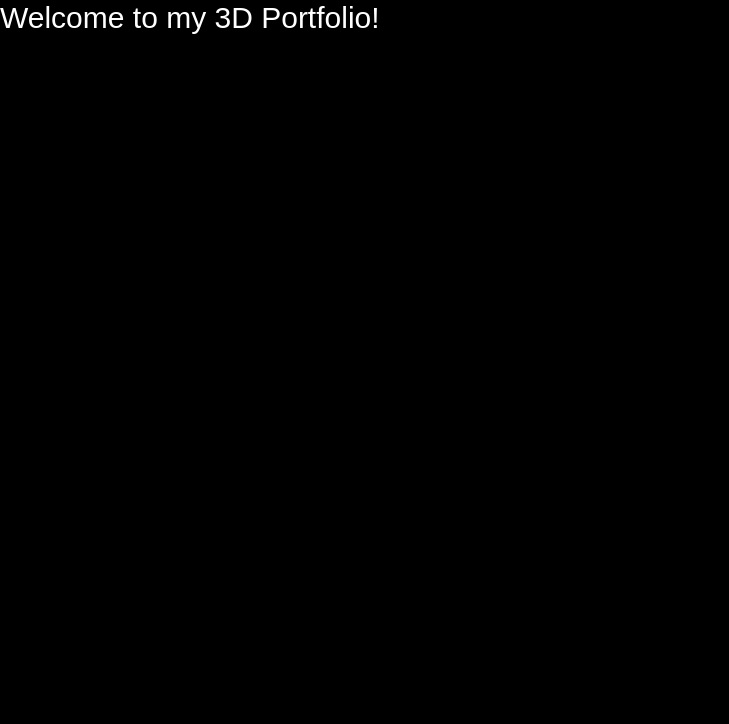
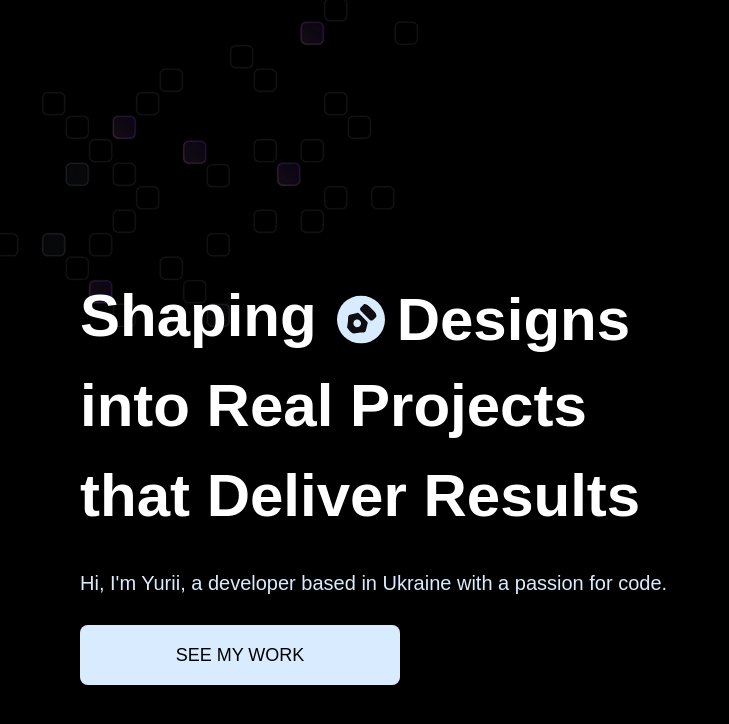
Before and after one commit to whoisyurii/3d-portfolio, a React (Vite) app: page / in a window 1280 px wide. Shown: the top 724 px of the page, without its empty margins (0-729 px from the left). Built offline with nearby package versions, Linux system fonts and the light colour scheme; a web font is replaced by a local one.

Commit message:
add: media from figma; create Button

```diff
--- a/src/App.jsx
+++ b/src/App.jsx
@@ -1,7 +1,12 @@
 import React from "react";
+import Hero from "./components/sections/Hero";
 
 const App = () => {
-  return <div className="text-3xl">Welcome to my 3D Portfolio!</div>;
+  return (
+    <div>
+      <Hero />
+    </div>
+  );
 };
 
 export default App;
--- /dev/null
+++ b/src/components/sections/Button.jsx
@@ -0,0 +1,15 @@
+const Button = ({ className, id, text }) => {
+  return (
+    <a className={`${className ?? ""} cta-wrapper`}>
+      <div className="cta-button group">
+        <div className="bg-circle" />
+        <p className="text">{text}</p>
+        <div className="arrow-wrapper">
+          <img src="/images/arrow-down.svg" alt="arrow" />
+        </div>
+      </div>
+    </a>
+  );
+};
+
+export default Button;
--- a/src/components/sections/Hero.jsx
+++ b/src/components/sections/Hero.jsx
@@ -0,0 +1,53 @@
+import React from "react";
+import { words } from "../../constants";
+import Button from "./Button";
+const Hero = () => {
+  return (
+    <section id="hero" className="relative overflow-hidden">
+      <div className="absolute top-0 left-0 z-10">
+        <img src="/images/bg.png" alt="background image" />
+      </div>
+      <div className="hero-layout">
+        <header className="flex flex-col justify-center md:w-full w-screen md:px-20 px-5">
+          <div className="flex flex-col gap-7">
+            <div className="hero-text">
+              <h1>
+                Shaping{" "}
+                <span className="slide">
+                  <span className="wrapper">
+                    {words.map((word) => (
+                      <span
+                        key={word.text}
+                        className="flex items-center md:gap-3 gap-1 pb-2"
+                      >
+                        <img
+                          src={word.imgPath}
+                          alt={word.text}
+                          className="xl:size-12 md:size-10 size-7 md:p-2 p-1 rounded-full bg-white-50"
+                        />
+                        {word.text}
+                      </span>
+                    ))}
+                  </span>
+                </span>
+              </h1>
+              <h1>into Real Projects</h1>
+              <h1>that Deliver Results</h1>
+            </div>
+            <p className="text-white-50 md:text-xl relative z-10 pointer-event-none">
+              Hi, I'm Yurii, a developer based in Ukraine with a passion for
+              code.
+            </p>
+            <Button
+              className="md:w-80 md:h-16 w-60 h-12"
+              id="button"
+              text="See my Work"
+            />
+          </div>
+        </header>
+      </div>
+    </section>
+  );
+};
+
+export default Hero;
```
Also changed, not shown: src/constants/index.js (renamed from constants/index.js).
